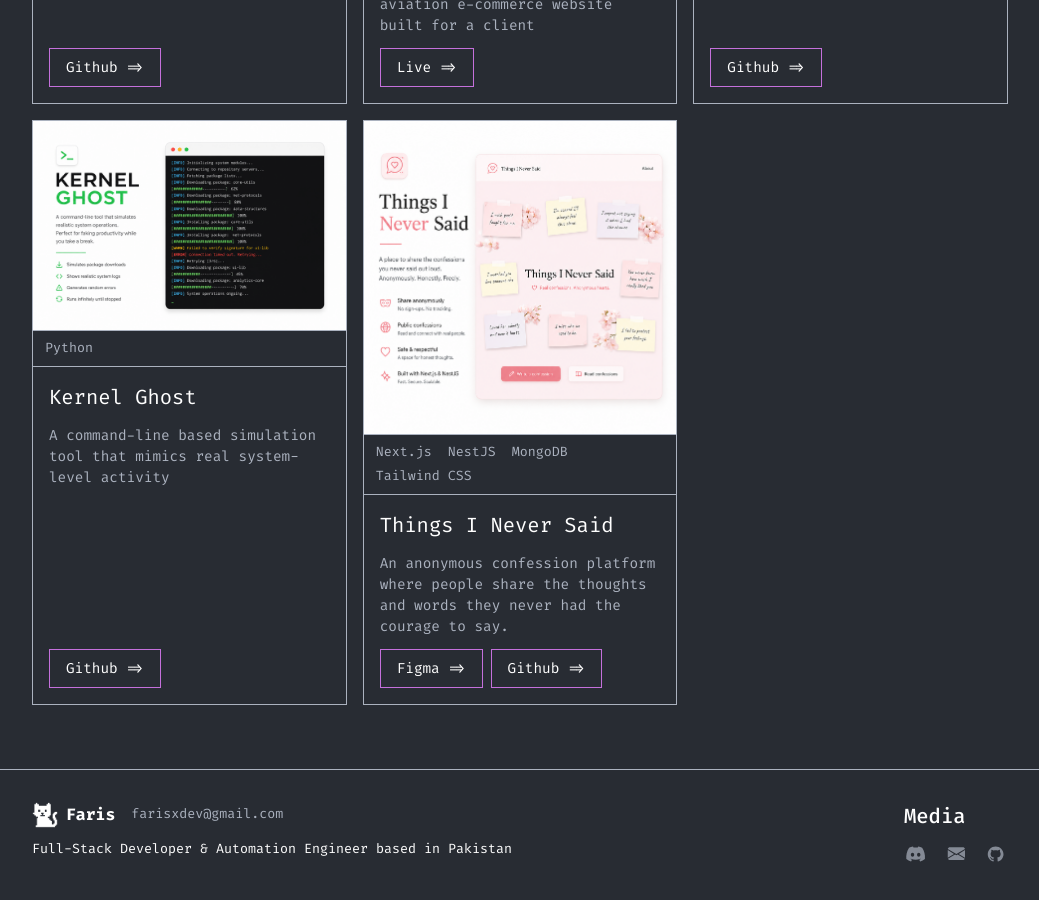
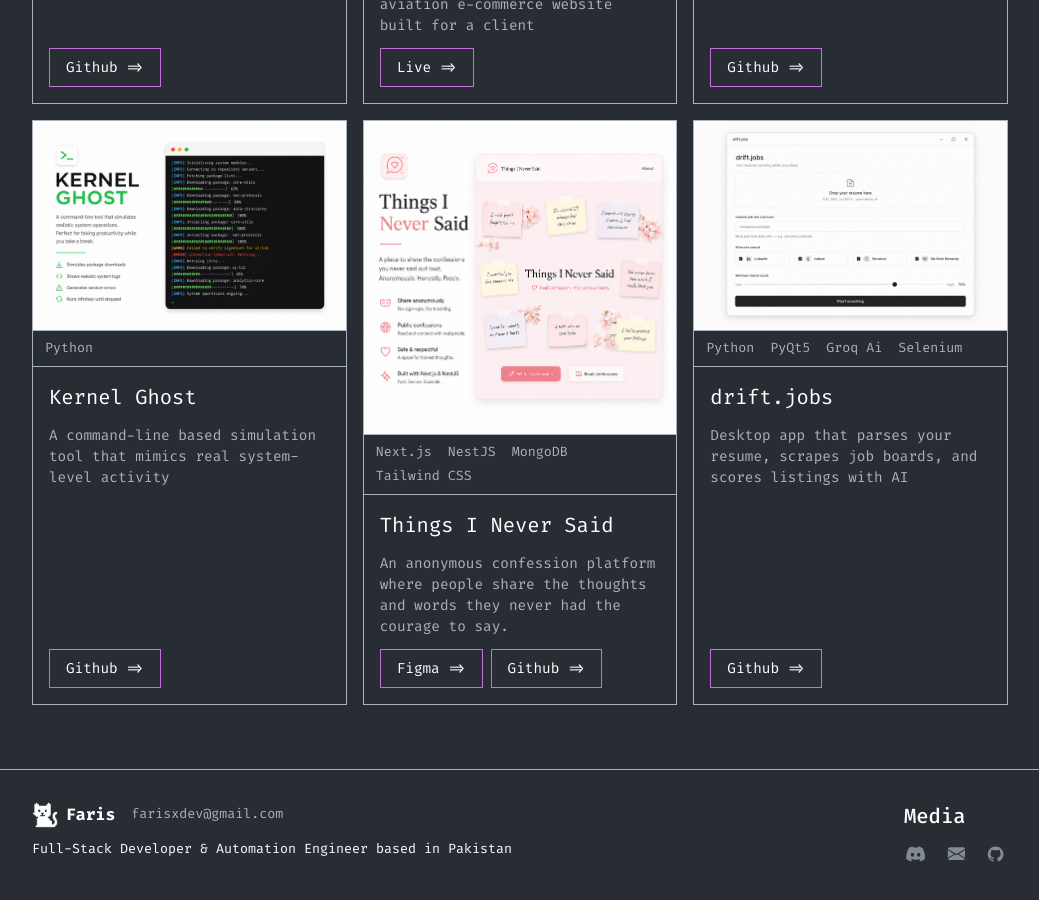
Before and after one commit to farixdev/protfolio, a Next.js app: page /projects in a window 1280 px wide. Shown: the part 1340-2240 px from the top of the page, without its empty margins (120-1159 px from the left). Built offline with nearby package versions, Linux system fonts and the light colour scheme.

Commit message:
added the project drift.jobs

```diff
--- a/src/app/projects/page.js
+++ b/src/app/projects/page.js
@@ -108,7 +108,7 @@ desc: "An automation tool that discovers local businesses through Google Maps an
     },
     {
       image: "/icons/siteMirror.png",
-      techs: ["Python", "Selenium" , 'BeautifulSoup' ,'pyqt5'],
+      techs: ["Python", "Selenium" , 'BeautifulSoup' ,'PyQt5'],
       name: "SiteMirror",
       desc: "A desktop application that allows users to create local copies of websites for offline browsing",
       links: [{ label: "Github", href: "https://github.com/farixdev/SiteMirror" }],
@@ -128,6 +128,14 @@ desc: "An automation tool that discovers local businesses through Google Maps an
       name: "Things I Never Said",
       desc: "An anonymous confession platform where people share the thoughts and words they never had the courage to say.",
       links: [ { label: "Figma", href: "https://www.figma.com/design/KaO7WhtydVZvxO04tAMTHo/Things-I-never-said?node-id=0-1&t=bxciuK60A9leEAyG-1" } , { label: "Github", href: "https://github.com/farixdev/ThingsINeverSaid" }],
+    },
+
+      {
+      image: "/icons/drift.png",
+      techs: ["Python", "PyQt5", "Groq Ai", "Selenium",],
+      name: "drift.jobs",
+      desc: " Desktop app that parses your resume, scrapes job boards, and scores listings with AI",
+      links: [ { label: "Github", href: "https://github.com/farixdev/Drift.jobs" }],
     },
 
 
```
Also changed, not shown: public/icons/drift.png (added).
